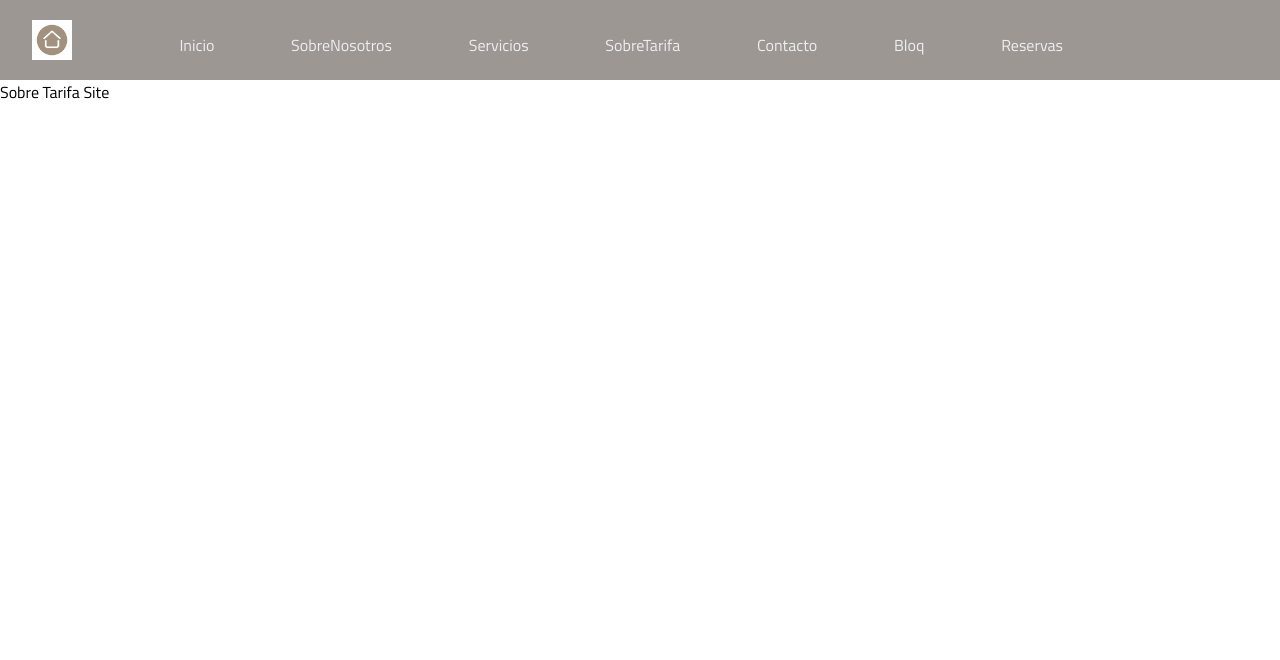
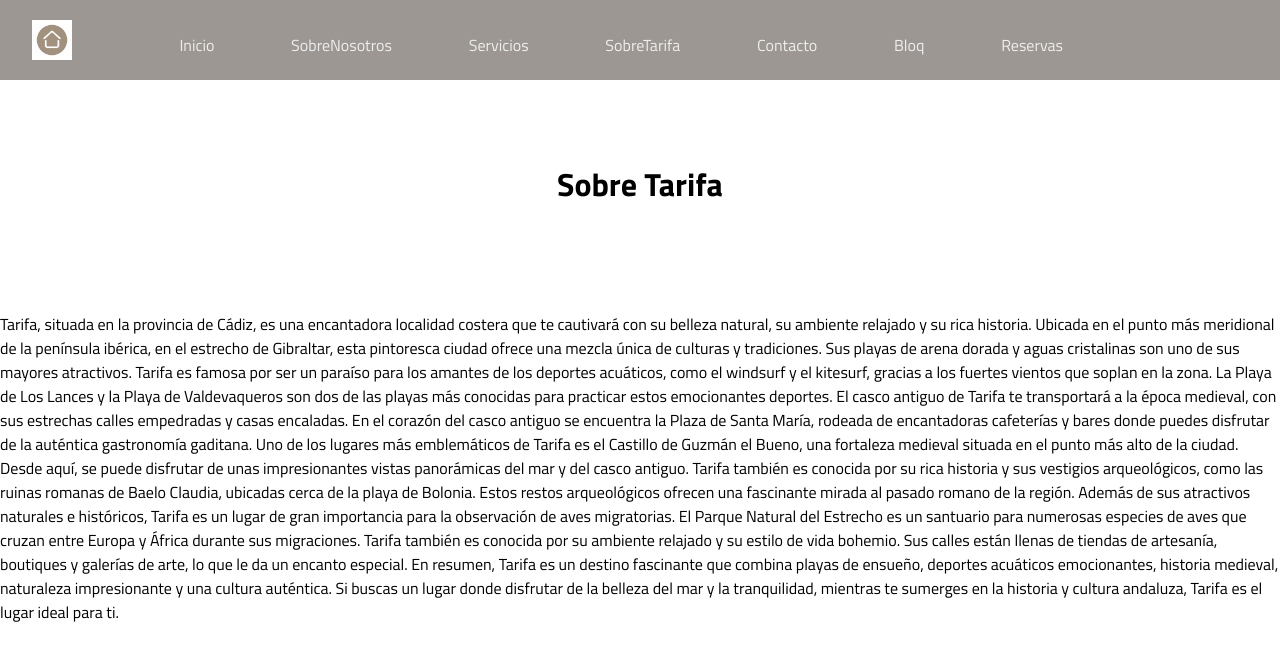
Before and after one commit to axmmxa/we-tarifa-website, a React (Create React App) app in the folder we-tarifa-app/: page /SobreTarifa in a window 1280 px wide. Shown: the top 660 px of the page. Built offline with nearby package versions, Linux system fonts and the light colour scheme.

Commit message:
Sobre tarifa structure added , pictures missing

```diff
--- a/we-tarifa-app/src/components/SobreTarifa.js
+++ b/we-tarifa-app/src/components/SobreTarifa.js
@@ -1,9 +1,40 @@
 import React from 'react'
+
+import './styles/SobreTarifa.css'
 
 const SobreTarifa = () => {
   return (
-    <div>
-      Sobre Tarifa Site
+    <div className='SobreTarifa'>
+
+      <h1>Sobre Tarifa</h1>
+
+      <div className='content'>
+
+          <div>
+              <img></img>
+              <img></img>
+              <img></img>
+          </div>
+
+          <div>
+            Tarifa, situada en la provincia de Cádiz, es una encantadora localidad costera que te cautivará con su belleza natural, su ambiente relajado y su rica historia. Ubicada en el punto más meridional de la península ibérica, en el estrecho de Gibraltar, esta pintoresca ciudad ofrece una mezcla única de culturas y tradiciones.
+
+            Sus playas de arena dorada y aguas cristalinas son uno de sus mayores atractivos. Tarifa es famosa por ser un paraíso para los amantes de los deportes acuáticos, como el windsurf y el kitesurf, gracias a los fuertes vientos que soplan en la zona. La Playa de Los Lances y la Playa de Valdevaqueros son dos de las playas más conocidas para practicar estos emocionantes deportes.
+
+            El casco antiguo de Tarifa te transportará a la época medieval, con sus estrechas calles empedradas y casas encaladas. En el corazón del casco antiguo se encuentra la Plaza de Santa María, rodeada de encantadoras cafeterías y bares donde puedes disfrutar de la auténtica gastronomía gaditana.
+
+            Uno de los lugares más emblemáticos de Tarifa es el Castillo de Guzmán el Bueno, una fortaleza medieval situada en el punto más alto de la ciudad. Desde aquí, se puede disfrutar de unas impresionantes vistas panorámicas del mar y del casco antiguo.
+
+            Tarifa también es conocida por su rica historia y sus vestigios arqueológicos, como las ruinas romanas de Baelo Claudia, ubicadas cerca de la playa de Bolonia. Estos restos arqueológicos ofrecen una fascinante mirada al pasado romano de la región.
+
+            Además de sus atractivos naturales e históricos, Tarifa es un lugar de gran importancia para la observación de aves migratorias. El Parque Natural del Estrecho es un santuario para numerosas especies de aves que cruzan entre Europa y África durante sus migraciones.
+
+            Tarifa también es conocida por su ambiente relajado y su estilo de vida bohemio. Sus calles están llenas de tiendas de artesanía, boutiques y galerías de arte, lo que le da un encanto especial.
+
+            En resumen, Tarifa es un destino fascinante que combina playas de ensueño, deportes acuáticos emocionantes, historia medieval, naturaleza impresionante y una cultura auténtica. Si buscas un lugar donde disfrutar de la belleza del mar y la tranquilidad, mientras te sumerges en la historia y cultura andaluza, Tarifa es el lugar ideal para ti.
+          </div>
+      </div>
+
     </div>
   )
 }
--- /dev/null
+++ b/we-tarifa-app/src/components/styles/SobreTarifa.css
@@ -0,0 +1,10 @@
+.SobreTarifa {
+    display: flex;
+    justify-content: center;
+    flex-direction: column;
+    align-items: center;
+}
+
+.content {
+
+}
```
Also changed, not shown: we-tarifa-app/src/components/data.js (added).
